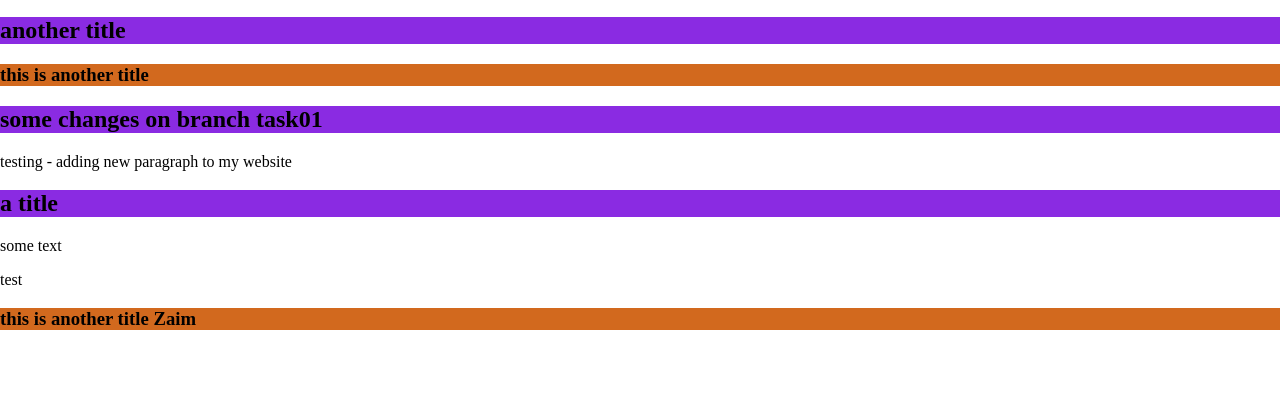
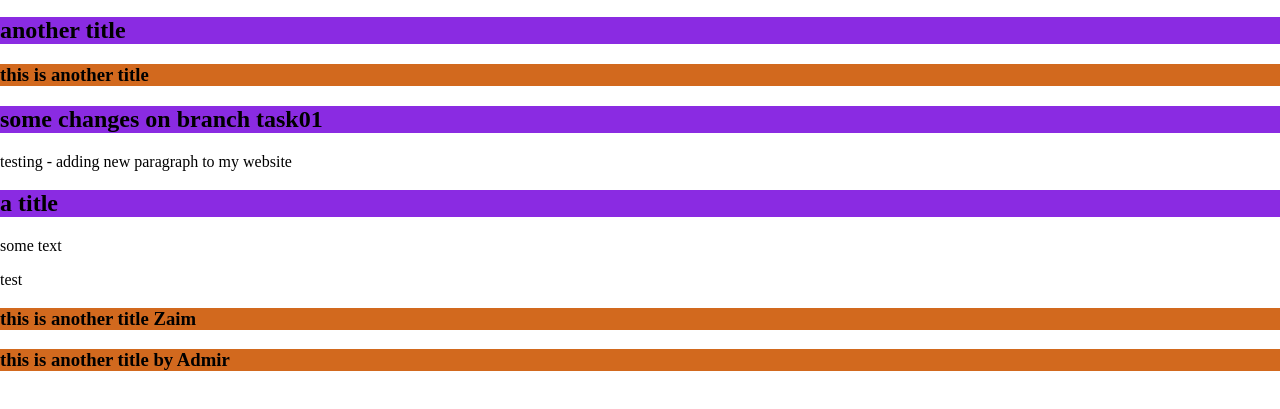
Before and after one commit to veli-rexhepi/website-test, a plain HTML site: page index.html in a window 1280 px wide. Shown: the part 119-528 px from the top of the page. Drawn offline with Linux system fonts and the light colour scheme.

Commit message:
adding a new h3-title by Admir

```diff
--- a/index.html
+++ b/index.html
@@ -26,5 +26,6 @@
 
     <span>test</span>
     <h3>this is another title Zaim</h3>
+    <h3>this is another title by Admir</h3>
 </body>
 </html>
```
